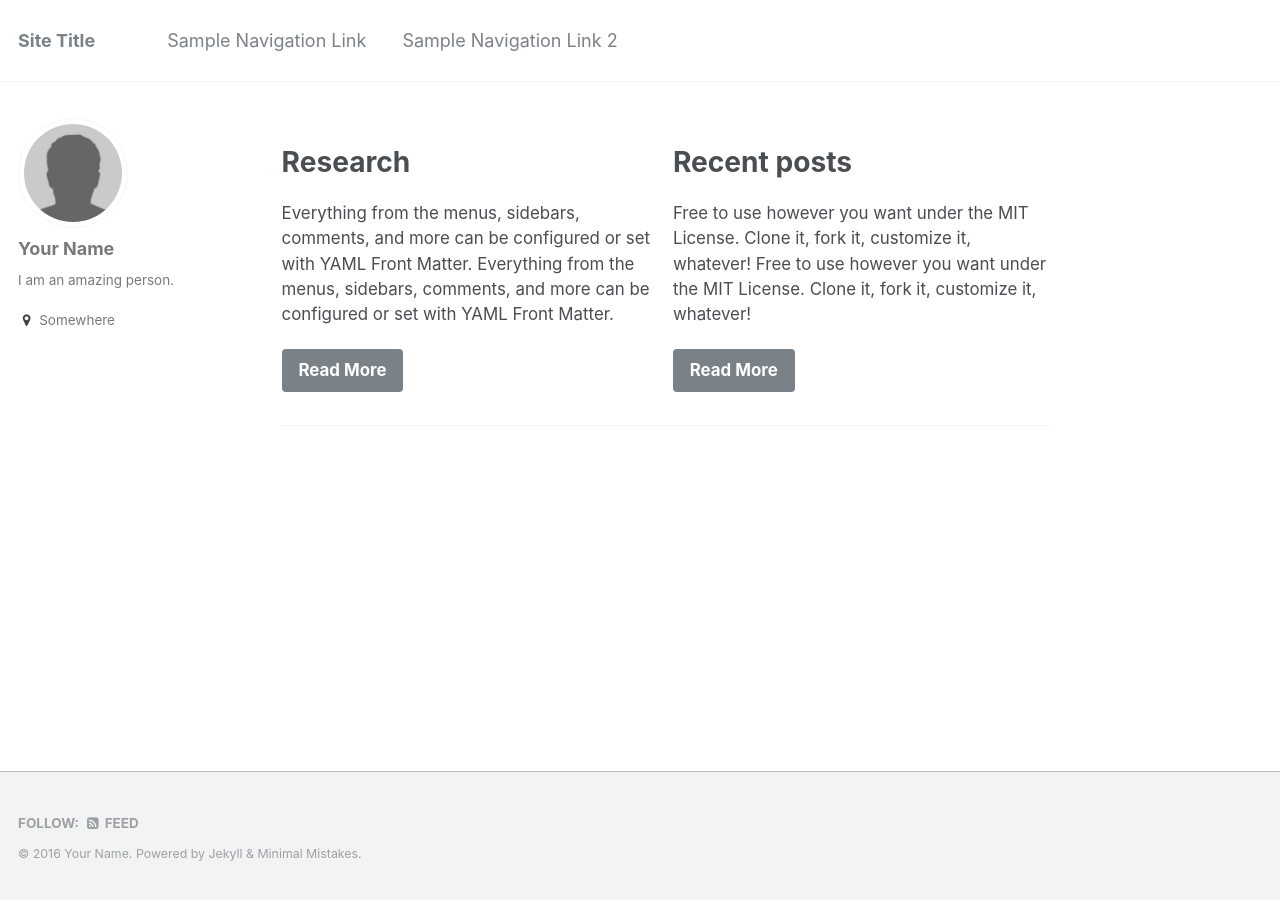
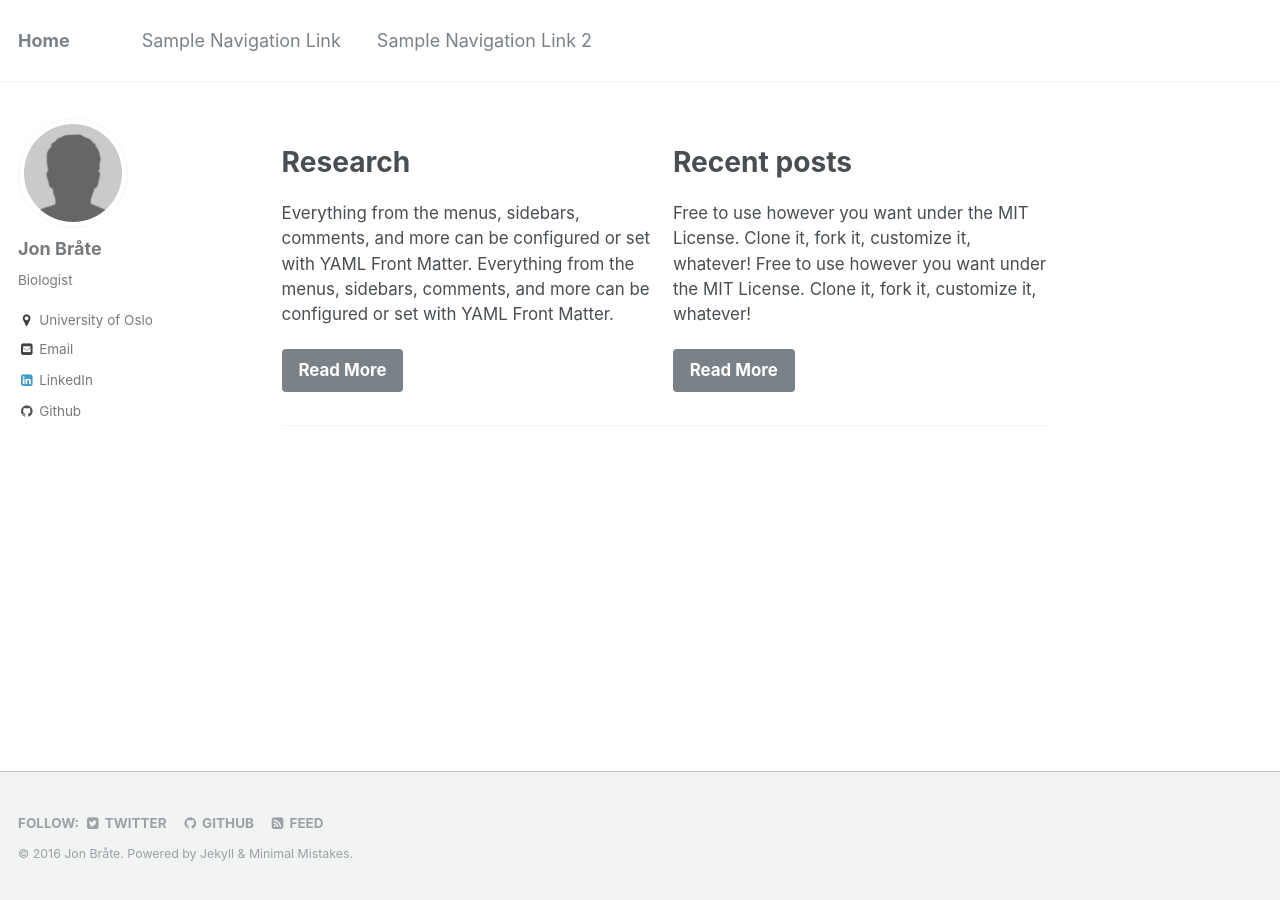
Before and after one commit to pjpaulpj/jonbra.github.io, a Jekyll site: the page built from index.md, in a window 1280 px wide. Built offline with Jekyll 4.4.1, drawn with Linux system fonts in a browser that asks for light colours.

Commit message:
updated personal info

```diff
--- a/_config.yml
+++ b/_config.yml
@@ -7,20 +7,20 @@
 
 # Site Settings
 locale                   : "en"
-title                    : "Site Title"
+title                    : "Home"
 title_separator          : "-"
-name                     : "Your Name"
-description              : "An amazing website."
-url                      : # the base hostname & protocol for your site e.g. "https://mmistakes.github.io"
+name                     : "Jon Bråte"
+description              : "A place to display my research"
+url                      : "https://jonbra.github.io" # the base hostname & protocol for your site e.g. "https://mmistakes.github.io"
 baseurl                  : # the subpath of your site, e.g. "/blog"
 repository               : # GitHub username/repo-name e.g. "mmistakes/minimal-mistakes"
 teaser                   : # filename of teaser fallback teaser image placed in /images/, .e.g. "500x300.png"
 # breadcrumbs            : false # true, false (default)
 words_per_minute         : 200
 comments:
-  provider               : # false (default), "disqus", "discourse", "facebook", "google-plus", "staticman", "custom"
+  provider               : "disqus" # false (default), "disqus", "discourse", "facebook", "google-plus", "staticman", "custom"
   disqus:
-    shortname            : # https://help.disqus.com/customer/portal/articles/466208-what-s-a-shortname-
+    shortname            : "jonbra" # https://help.disqus.com/customer/portal/articles/466208-what-s-a-shortname-
   discourse:
     server               : # https://meta.discourse.org/t/embedding-discourse-comments-via-javascript/31963 , e.g.: meta.discourse.org
   facebook:
@@ -54,7 +54,7 @@ yandex_site_verification :
 
 # Social Sharing
 twitter:
-  username               :
+  username               : "___JonB___"
 facebook:
   username               :
   app_id                 :
@@ -76,11 +76,11 @@ analytics:
 
 # Site Author
 author:
-  name             : "Your Name"
+  name             : "Jon Bråte"
   avatar           : "bio-photo.jpg"
-  bio              : "I am an amazing person."
-  location         : "Somewhere"
-  email            :
+  bio              : "Biologist"
+  location         : "University of Oslo"
+  email            : "jon.brate@ibv.uio.no"
   uri              :
   bitbucket        :
   codepen          :
@@ -88,12 +88,12 @@ author:
   flickr           :
   facebook         :
   foursquare       :
-  github           :
+  github           : "jonbra"
   google_plus      :
   keybase          :
   instagram        :
   lastfm           :
-  linkedin         :
+  linkedin         : "jonbra"
   pinterest        :
   soundcloud       :
   stackoverflow    : # http://stackoverflow.com/users/123456/username
@@ -158,6 +158,40 @@ kramdown:
   toc_levels: 1..6
   smart_quotes: lsquo,rsquo,ldquo,rdquo
   enable_coderay: false
+
+# Collections
+collections:
+  talks:
+    output: true
+    permalink: /:collection/:path/
+
+# Defaults
+defaults:
+  # _posts
+  - scope:
+      path: ""
+      type: posts
+    values:
+      layout: single
+      author_profile: false
+      read_time: true
+      comments: true
+      share: true
+      related: true
+  # _pages
+  - scope:
+      path: ""
+      type: pages
+    values:
+      layout: single
+      author_profile: false
+  # _talks
+  - scope:
+      path: ""
+      type: talks
+    values:
+      layout: single
+      author_profile: false
 
 
 # Sass/SCSS
```
